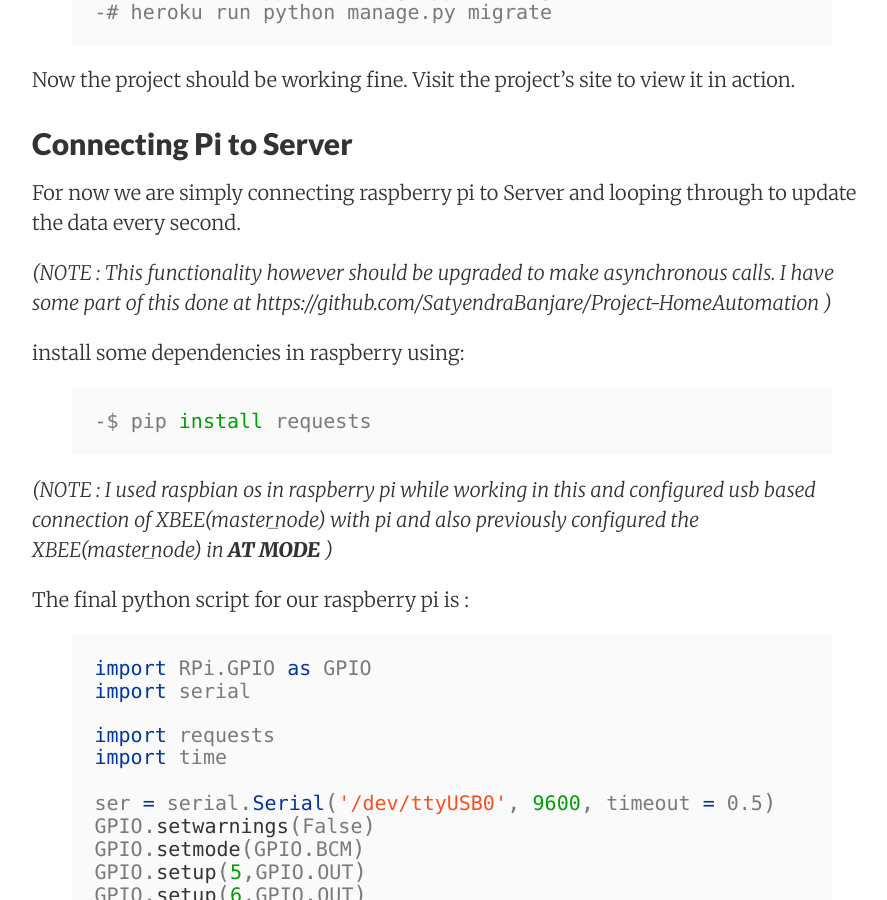
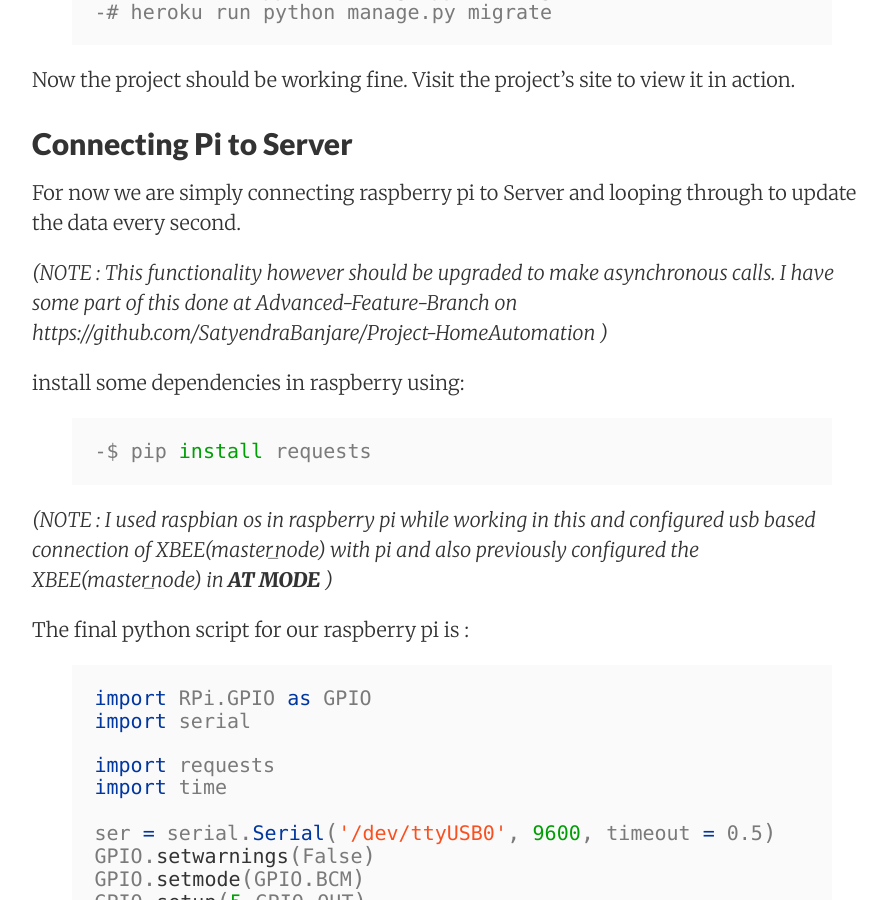
Before and after one commit to SatyendraBanjare/SatyendraBanjare.github.io, a Jekyll site: the page built from _posts/2018-03-17-Home-Automation.md, in a window 1280 px wide and 900 px high, scrolled down 13310 px. Shown: the whole window, without its empty margins (188-1075 px from the left). Built offline with Jekyll 4.4.1, drawn with Linux system fonts in a browser that asks for light colours; nearby versions of some CDN libraries; comment, search, counter and statistics services are not loaded; some of the changed text lies outside the part shown.

Commit message:
Update 2018-03-17-Home-Automation.md

```diff
--- a/_posts/2018-03-17-Home-Automation.md
+++ b/_posts/2018-03-17-Home-Automation.md
@@ -495,7 +495,7 @@ Now the project should be working fine. Visit the project's site to view it in a
 ## Connecting Pi to Server
 For now we are simply connecting raspberry pi to Server and looping through to update the data every second.
 
-_(NOTE : This functionality however should be upgraded to make asynchronous calls. I have some part of this done at https://github.com/SatyendraBanjare/Project-HomeAutomation )_
+_(NOTE : This functionality however should be upgraded to make asynchronous calls. I have some part of this done at Advanced-Feature-Branch on  https://github.com/SatyendraBanjare/Project-HomeAutomation )_
 
 
 install some dependencies in raspberry using:
```
Also changed, not shown: other parts of _posts/2018-03-17-Home-Automation.md (+1 -1 lines).
